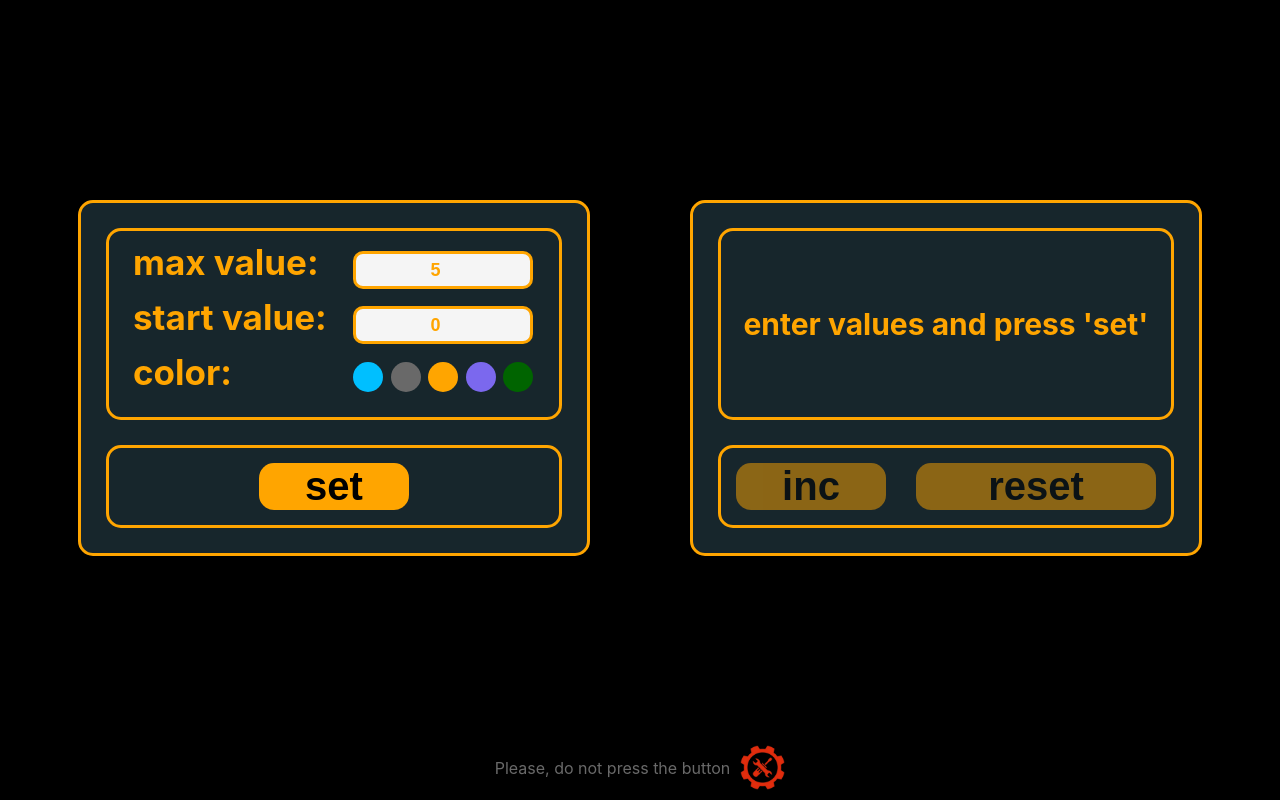
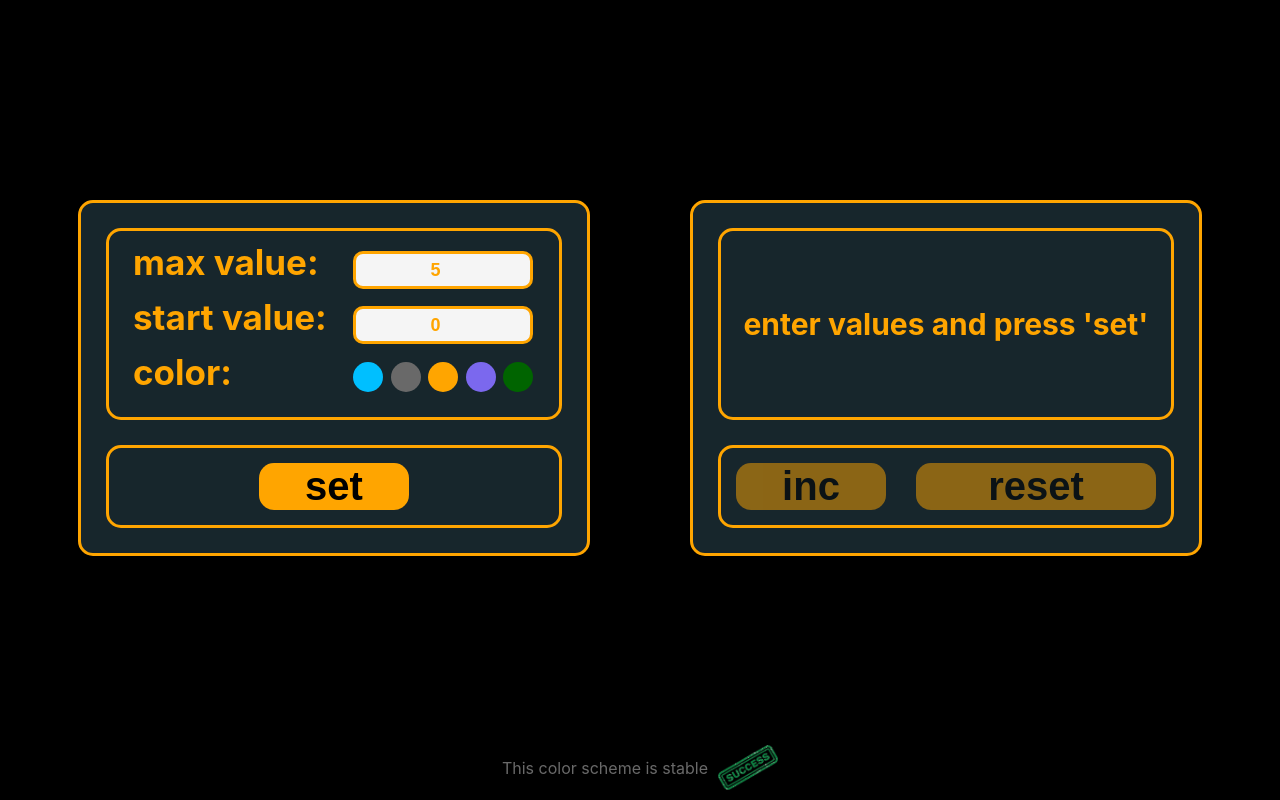
Before and after one commit to Freiii21/exam-monday, a React (Create React App) app: page / in a window 1280 px wide. Both pictures are taken after a click on the picture 443 px from the left and 377 px from the top of the page. Built offline with nearby package versions, Linux system fonts and the light colour scheme.

Commit message:
#42 joke about broken app_2

```diff
--- a/src/App.tsx
+++ b/src/App.tsx
@@ -16,6 +16,7 @@ import cs from './components/common/colorScheme.module.css'
 import brokenApp from './components/assets/brokenApp.png'
 import brokeImg from './components/assets/brokeImg.png'
 import fixImg from './components/assets/fixImg.png'
+import success from './components/assets/success.png'
 
 
 function App() {
@@ -85,8 +86,17 @@ function App() {
             <div className={'brokeField'}>
                 {!isBroken ?
                     <>
-                        <span>Please, do not press the button</span>
-                        <img src={brokeImg} alt="" onClick={()=>onBroken(!isBroken)}/>
+                    {colorScheme === "" ?
+                        <>
+                            <span>Please, do not press the button</span>
+                            <img src={brokeImg} alt="" onClick={()=>onBroken(!isBroken)}/>
+                        </>
+                        :
+                        <>
+                            <span>This color scheme is stable</span>
+                            <img src={success} alt="" />
+                        </>
+                    }
                     </>
                     :
                     <>
```
Also changed, not shown: src/components/assets/success.png (added).
